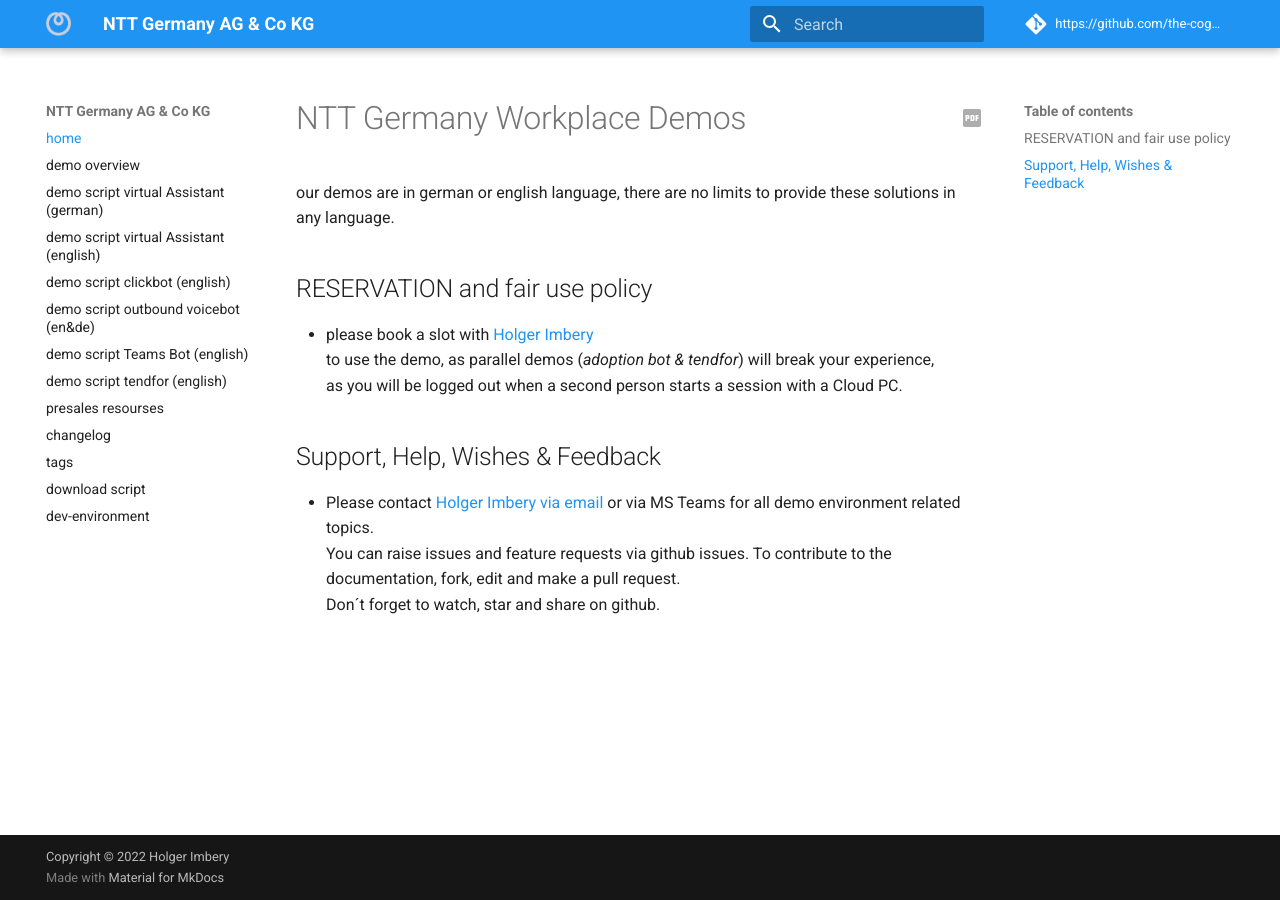
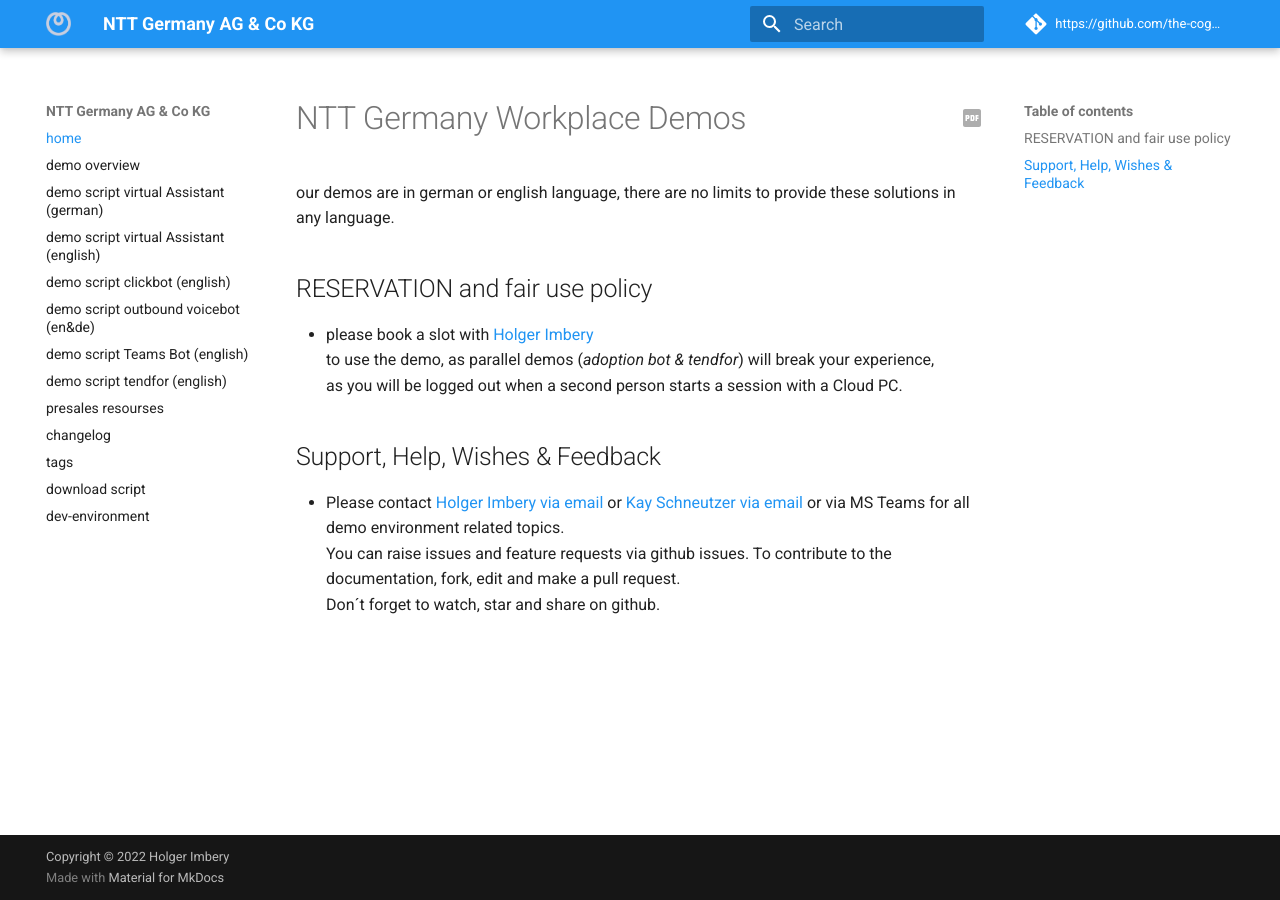
Before and after one commit to the-cognitiveservices-ninja/demo-environment, an MkDocs documentation site: the page built from docs/index.md, in a window 1280 px wide. Built offline with MkDocs 1.6.1 and Material for MkDocs 9.7.7, drawn with Linux system fonts in a browser that asks for light colours; comment, search, counter and statistics services are not loaded.

Commit message:
add: kay

```diff
--- a/docs/index.md
+++ b/docs/index.md
@@ -10,7 +10,7 @@
 
 ## Support, Help, Wishes & Feedback
 
-   - Please contact [Holger Imbery via email](mailto:holger.imbery@global.ntt?subject=[nttdemo]%20Feedback) or
+   - Please contact [Holger Imbery via email](mailto:holger.imbery@global.ntt?subject=[nttdemo]%20Feedback) or [Kay Schneutzer via email](mailto:kay.schneutzer@global.ntt?subject=[nttdemo]%20Feedback) or
      via MS Teams for all demo environment related topics.
      You can raise issues and feature requests via github issues.
      To contribute to the documentation, fork, edit and make a pull request.
```
